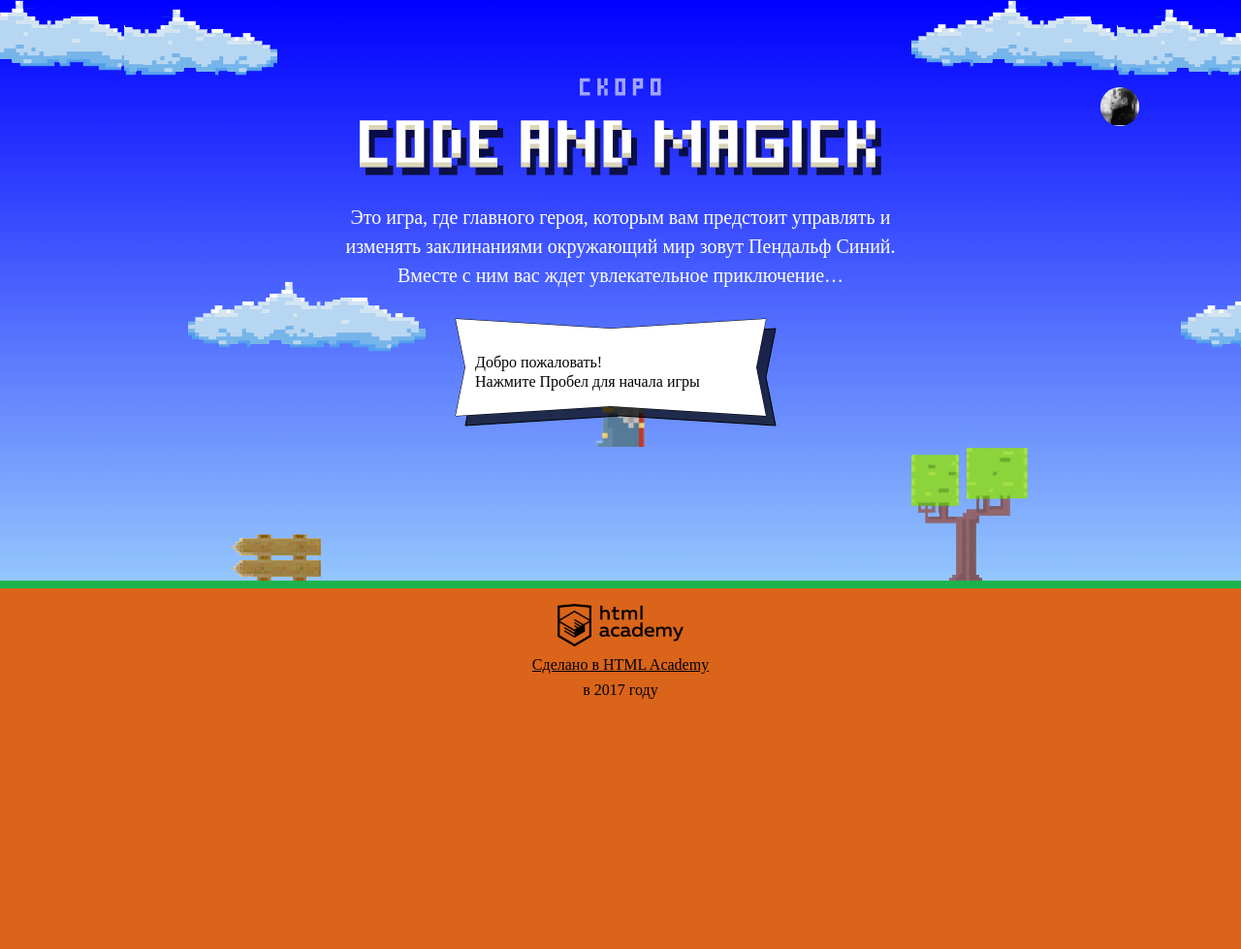
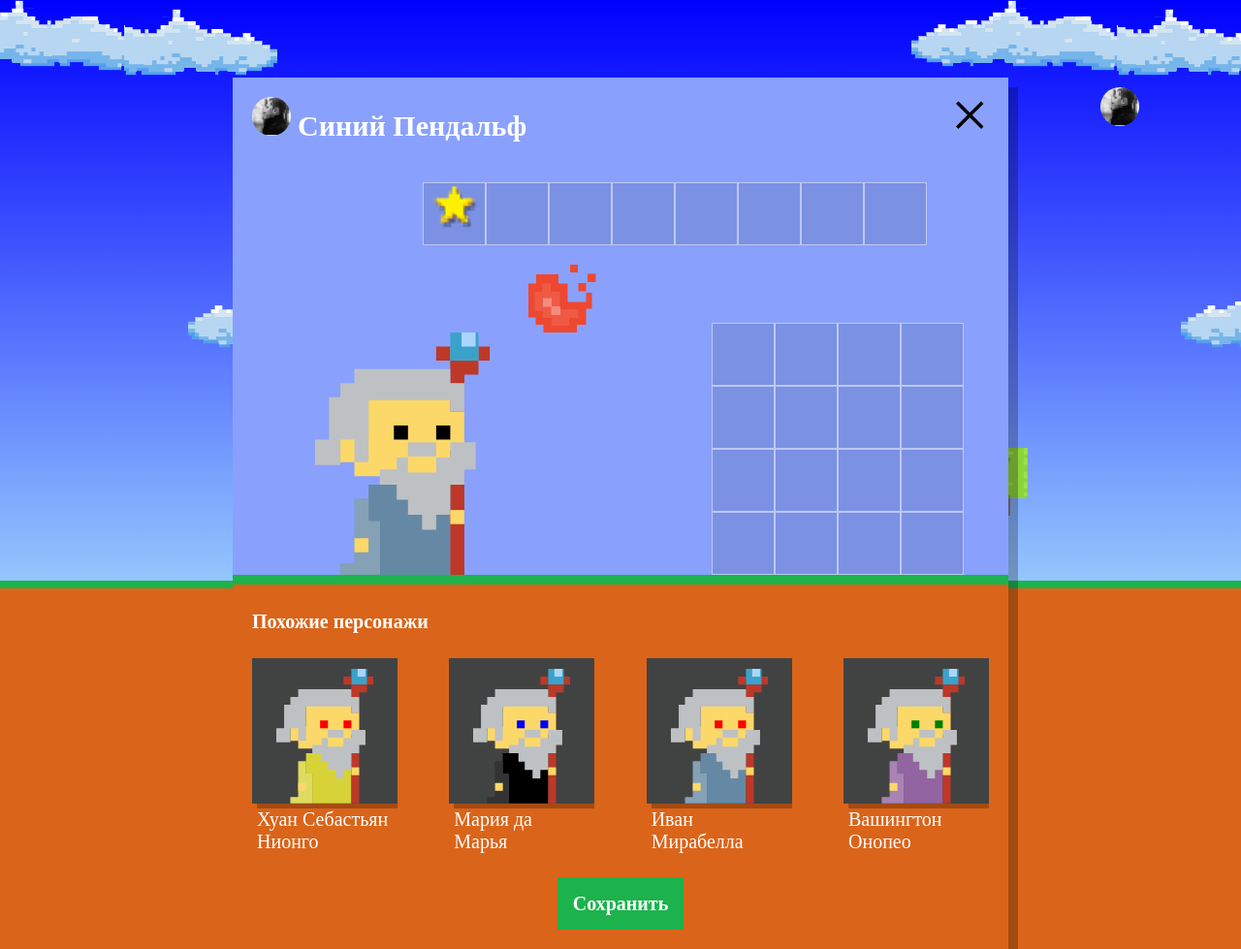
Before and after one commit to LiubovKleimenova/894043-code-and-magick-18, a website: page index.html in a window 1280 px wide. Shown: the whole page at 97% size. Before the commit the page ends 800 px from the top, so only its background shows below. Drawn offline with Linux system fonts and the light colour scheme; a web font is replaced by a local one.

Commit message:
создан массив случайных волшебников

```diff
--- a/index.html
+++ b/index.html
@@ -204,6 +204,7 @@
     return (height-getWizardHeight(wizardWidth))/3;
   }
 </script>
+<script src="js/setup.js"></script>
 <script src="js/stat.js"></script>
 <script src="js/game.js"></script>
 
--- /dev/null
+++ b/js/setup.js
@@ -0,0 +1,58 @@
+'use strict';
+
+var WIZARD_NAMES = ['Иван', 'Хуан Себастьян', 'Мария', 'Кристоф', 'Виктор', 'Юлия', 'Люпита', 'Вашингтон'];
+var WIZARD_SURNAMES = ['да Марья', 'Верон', 'Мирабелла', 'Вальц', 'Онопео', 'Топольницкая', 'Нионго', 'Ирвинг'];
+var COAT_COLORS = ['rgb(101, 137, 164)', 'rgb(241, 43, 107)', 'rgb(146, 100, 161)', 'rgb(56, 159, 117)', 'rgb(215, 210, 55)', 'rgb(0, 0, 0)'];
+var EYES_COLORS = ['black', 'red', 'blue', 'yellow', 'green'];
+
+var NUMBER_OF_WIZARDS = 4;
+
+document.querySelector('.setup').classList.remove('hidden');
+document.querySelector('.setup-similar').classList.remove('hidden');
+
+var similarWizardsList = document.querySelector('.setup-similar-list');
+var similarWizardTemplate = document.querySelector('#similar-wizard-template').content.querySelector('.setup-similar-item');
+
+//функция, достающая случайный элемент массива
+var getRandomElement = function (anyArray) {
+  var randomElement = anyArray[Math.floor(Math.random() * anyArray.length)];
+  return randomElement;
+}
+
+//функция, создающая одного рандомного волшебника
+var createSomeWizard = function () {
+  var someWizard = {};
+  someWizard.name = getRandomElement(WIZARD_NAMES) + ' ' + getRandomElement(WIZARD_SURNAMES);
+  someWizard.coatColor = getRandomElement(COAT_COLORS);
+  someWizard.eyesColor = getRandomElement(EYES_COLORS);
+  return someWizard;
+};
+
+//функция, создающая массив из n-ного количества волшебников
+var createWizardsCollection = function(wizardsNumber) {
+  var wizardsCollection = [];
+  for (var i = 0; i < wizardsNumber; i++ ) {
+    wizardsCollection.push(createSomeWizard());
+  }
+  return wizardsCollection
+}
+
+//создаем массив волшебников
+var wizardsArray = createWizardsCollection(NUMBER_OF_WIZARDS);
+
+//функция, которая рендерит одного волшебника
+var renderWizard = function (wizard) {
+  var similarWizard = similarWizardTemplate.cloneNode(true);
+  similarWizard.querySelector('.setup-similar-label').textContent = wizard.name;
+  similarWizard.querySelector('.wizard-coat').style.fill = wizard.coatColor;
+  similarWizard.querySelector('.wizard-eyes').style.fill = wizard.eyesColor;
+
+  return similarWizard;
+}
+
+var fragment = document.createDocumentFragment();
+for (var i = 0; i < wizardsArray.length; i++) {
+  fragment.appendChild(renderWizard(wizardsArray[i]));
+}
+
+similarWizardsList.appendChild(fragment);
```
